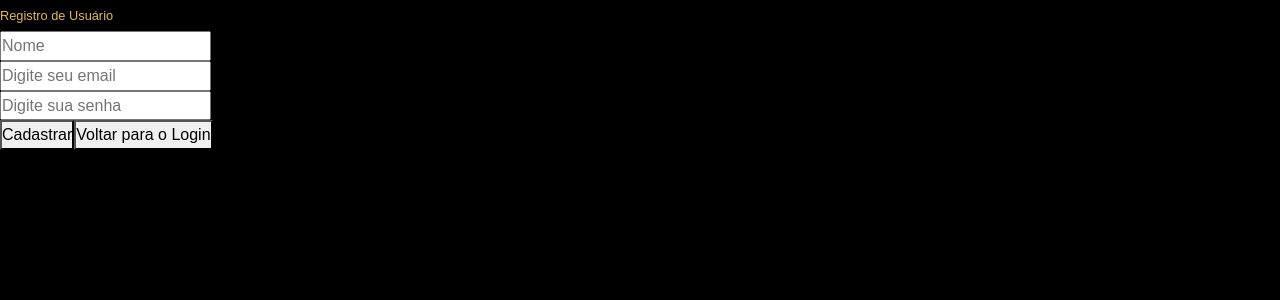
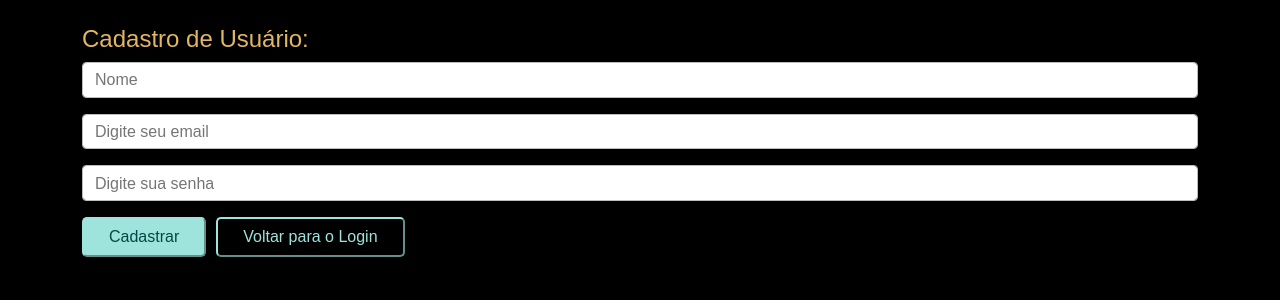
Before and after one commit to LilithGouveia/next-challenge-application, a React (Vite) app: page /cadastro in a window 1280 px wide. Shown: the top 300 px of the page. Built offline with nearby package versions, Linux system fonts and the light colour scheme.

Commit message:
estilização do cadastro feita.

```diff
--- a/src/routes/Cadastro/Cadastro.jsx
+++ b/src/routes/Cadastro/Cadastro.jsx
@@ -1,4 +1,5 @@
-import React, { useState } from "react";
+import { useState } from "react";
+import "../../style/cadastro.scss"
 
 export default function Registro() {
   const [novoUsuario, setNovoUsuario] = useState({
@@ -10,7 +11,9 @@ export default function Registro() {
 
   const verificarEmailExistente = async (email) => {
     try {
-      const response = await fetch(`http://localhost:3000/usuarios?email=${email}`);
+      const response = await fetch(
+        `http://localhost:3000/usuarios?email=${email}`
+      );
       const data = await response.json();
       return data.length > 0;
     } catch (error) {
@@ -63,34 +66,99 @@ export default function Registro() {
   };
 
   return (
-    <div>
-      <h2>Registro de Usuário</h2>
+    <div class="container">
+    <h2 className="cadH">Cadastro de Usuário:</h2>
+    <div class="mb-3">
         <input
         type="text"
+        class="form-control"
         name="name"
         placeholder="Nome"
         value={novoUsuario.name}
         onChange={handleChange}
         />
-      <br />
+    </div>
+    <div class="mb-3">
         <input
         type="email"
+        class="form-control"
         name="email"
         placeholder="Digite seu email"
         value={novoUsuario.email}
         onChange={handleChange}
         />
-      <br />
+    </div>
+    <div class="mb-3">
         <input
         type="password"
+        class="form-control"
         name="senha"
         placeholder="Digite sua senha"
         value={novoUsuario.senha}
         onChange={handleChange}
         />
-      <br />
-      <button onClick={handleRegistro}>Cadastrar</button>
-      <button onClick={handleVoltarLogin}>Voltar para o Login</button>
     </div>
+    <button class="btnCad" onClick={handleRegistro}>Cadastrar</button>
+  <button class="btnVolt" onClick={handleVoltarLogin}>Voltar para o Login</button>
+    </div>
+
+
+    // <MDBContainer className="my-5 gradient-form">
+    //   <MDBRow>
+    //     <MDBCol col="6" className="mb-5">
+    //       <form className="d-flex flex-column ms-5">
+    //         <div className="text-center">
+    //           <img src={AquaLogo} alt="logo" className="img-logo" />
+    //         </div>
+
+    //         <p>Faça seu Cadastro:</p>
+
+    //         <MDBInput
+    //           wrapperClass="mb-4"
+    //           type="text"
+    //           name="name"
+    //           placeholder="Nome"
+    //           value={novoUsuario.name}
+    //           onChange={handleChange}
+    //         />
+    //         <MDBInput
+    //           wrapperClass="mb-4"
+    //           type="email"
+    //           name="email"
+    //           placeholder="Digite seu email"
+    //           value={novoUsuario.email}
+    //           onChange={handleChange}
+    //         />
+    //         <MDBInput
+    //           wrapperClass="mb-4"
+    //           type="password"
+    //           name="senha"
+    //           placeholder="Digite sua senha"
+    //           value={novoUsuario.senha}
+    //           onChange={handleChange}
+    //         />
+
+    //         <div className="text-center pt-1 mb-5 pb-1">
+    //           <MDBBtn className="mb-4 w-100 gradient-custom-2" onClick={handleRegistro}>Cadastrar</MDBBtn>
+    //           <div className="text-muted">
+    //             <a className="custom1" href="/">
+    //               Home
+    //             </a>
+    //           </div>
+    //         </div>
+    //       </form>
+    //       <div className="d-flex flex-row align-items-center justify-content-center pb-4 mb-4">
+    //         <p className="mb-0">Já possui uma conta?</p>
+    //         <div className="mx-2">
+    //           <Link to="/login">
+    //             <MDBBtn outline id="custom2">
+    //               Login
+    //             </MDBBtn>
+    //           </Link>
+    //         </div>
+    //       </div>
+    //     </MDBCol>
+    //   </MDBRow>
+    // </MDBContainer>
   );
 }
--- a/src/style/cadastro.scss
+++ b/src/style/cadastro.scss
@@ -1,49 +1,32 @@
-.gradient-custom-4 {
-    /* fallback for old browsers */
-    background: #63b7e3;
+.cadH{
+  margin-top: 25px;
+  font-size: 24px;
+}
 
-    /* Chrome 10-25, Safari 5.1-6 */
-    background: -webkit-linear-gradient(
-      to right,
-      #63b7e3,
-      #865e91,
-      #d96b6b
-    );
+.btnCad {
+  background-color: #9FE3DD;
+  border-color: #9FE3DD;
+  color: #004843;
+  border-radius: 5px;
+  padding: 5px 25px;
+  margin-right: 10px;
+  transition: .3s;
+  &:hover{
+    font-size: 20px;
+    transition: .3s;
+  }
+}
 
-    /* W3C, IE 10+/ Edge, Firefox 16+, Chrome 26+, Opera 12+, Safari 7+ */
-    background: linear-gradient(to right, #63b7e3, #865e91, #d96b6b);
+.btnVolt {
+  color: #9FE3DD;
+  border-color: #9FE3DD;
+  background-color: transparent;
+  border-radius: 5px;
+  padding: 5px 25px;
+  transition: .3s;
+  &:hover {
+    color:#9FE3DD;
+    font-size: 20px;
+    transition: .3s;
   }
-
-  .custom2 {
-    color: white;
-    transition: 0.3s;
-    &:hover {
-      color: #63b7e3;
-      font-size: 18px;
-      transition: 0.3s;
-    }
-  }
-
-  #custom1 {
-    color: #63b7e3;
-    border-color: #63b7e3;
-    transition: 0.3s;
-    &:hover {
-      color: #63b7e3;
-      font-size: 14px;
-      transition: 0.3s;
-    }
-  }
-
-  @media (min-width: 768px) {
-    .gradient-form {
-      height: 100vh !important;
-    }
-  }
-
-  @media (min-width: 769px) {
-    .gradient-custom-4 {
-      border-top-right-radius: 0.3rem;
-      border-bottom-right-radius: 0.3rem;
-    }
-  }
+}
```
Also changed, not shown: api.json. Lines whose indentation alone changed are shown as unchanged.
